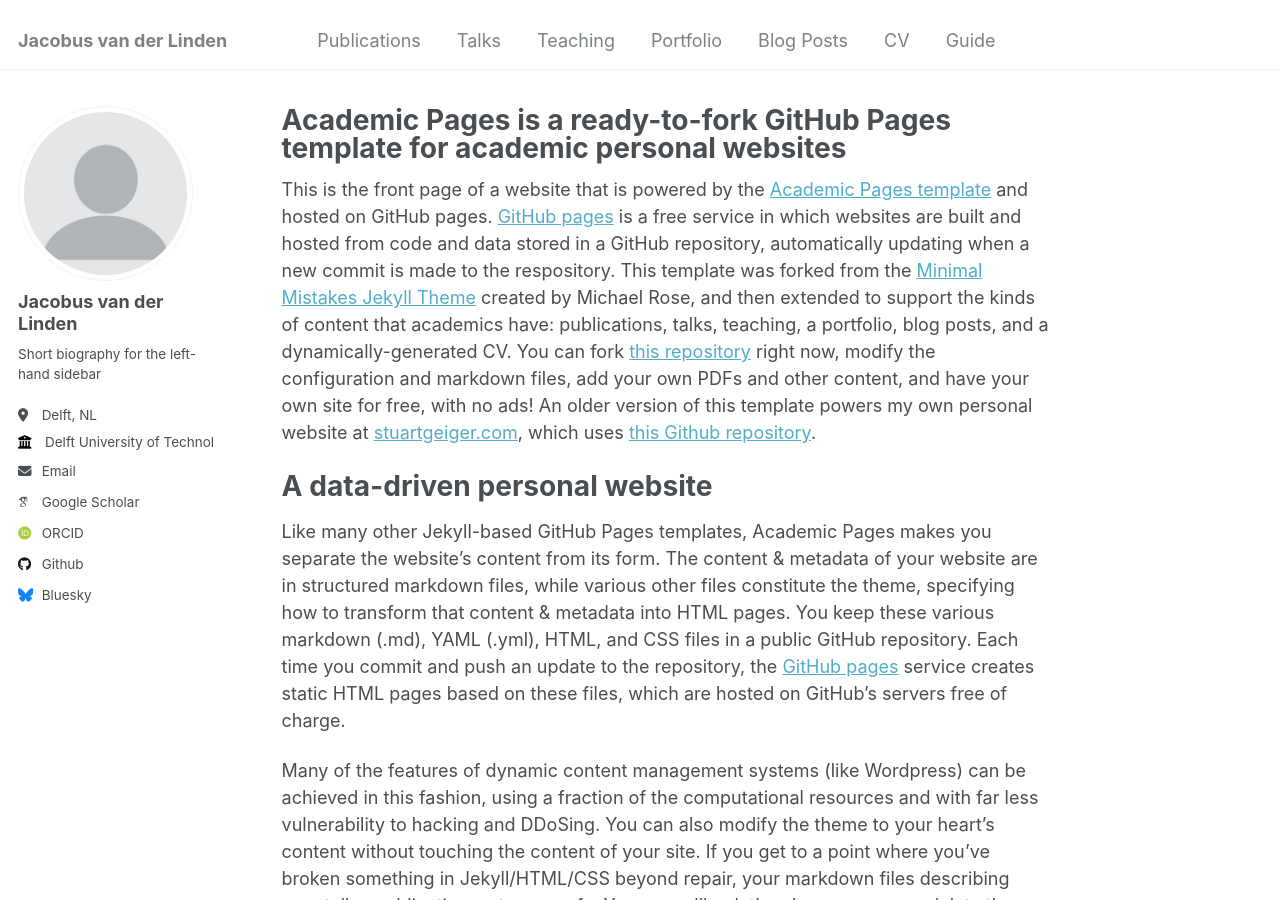
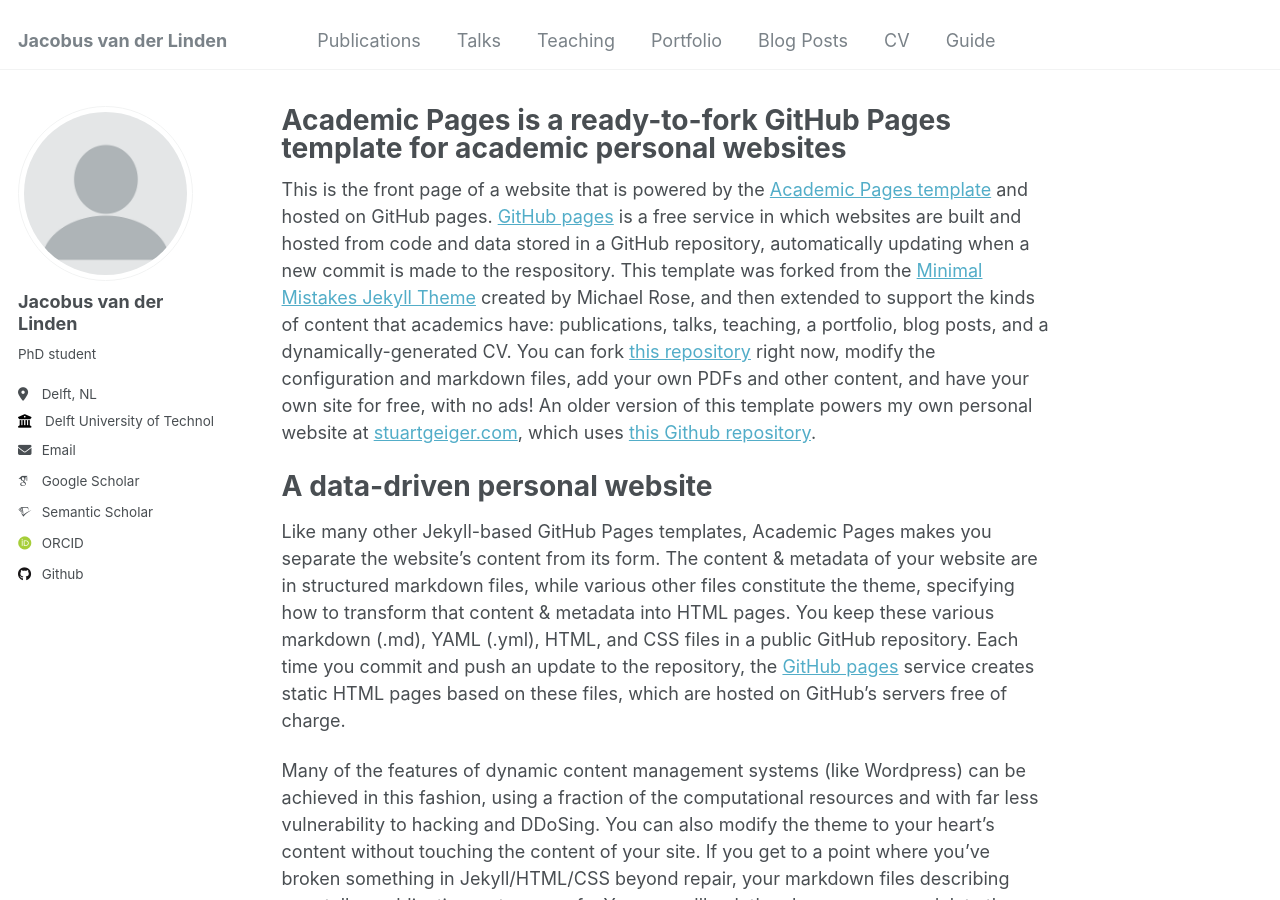
Before and after one commit to kjgm/kjgm.github.io, a Jekyll site: the page built from _pages/about.md, in a window 1280 px wide and 900 px high. Built offline with Jekyll 4.4.1, drawn with Linux system fonts in a browser that asks for light colours; some web fonts are replaced; part of the change alters nothing that is shown.

Commit message:
Update _config.yml

```diff
--- a/_config.yml
+++ b/_config.yml
@@ -23,8 +23,8 @@ author:
   # Biographic information
   avatar           : "profile.png"
   name             : "Jacobus van der Linden"
-  pronouns         : # example: "she/her"
-  bio              : "Short biography for the left-hand sidebar"
+  #pronouns         : # example: "she/her"
+  bio              : "PhD student"
   location         : "Delft, NL"
   employer         : "Delft University of Technology"
   uri              : # URL
@@ -35,43 +35,43 @@ author:
   googlescholar    : "https://scholar.google.com/citations?user=rc-Xm_AAAAAJ&hl=nl"
   #impactstory      : # URL
   orcid            : "https://scholar.google.com/citations?user=rc-Xm_AAAAAJ&hl=nl"
-  semantic         : # URL
+  semantic         : "https://www.semanticscholar.org/author/J.-G.-M.-van-der-Linden/92020975"# URL
   #pubmed           : "https://www.ncbi.nlm.nih.gov/pubmed/?term=john+snow"
-  researchgate     : # URL
+  #researchgate     : # URL
 
   # Repositories and software development
-  bitbucket        : # Username - Update with your username on the site
-  codepen          : # Username
-  dribbble         : # Username
+  #bitbucket        : # Username - Update with your username on the site
+  #codepen          : # Username
+  #dribbble         : # Username
   github           : "kjgm"
-  kaggle           : # Username
-  stackoverflow    : # User number or user number and name (i.e., use "1" or "1/jeff-atwood")
+  #kaggle           : # Username
+  #stackoverflow    : # User number or user number and name (i.e., use "1" or "1/jeff-atwood")
 
   # Social media
-  bluesky          : "bsky.app" # Replace this with you Bluesky username
-  facebook         : # Username
-  flickr           : # Username
-  foursquare       : # Username
-  goodreads        : # Username
-  google_plus      : # Username
-  keybase          : # Username
-  instagram        : # Username
-  lastfm           : # Username
+  #bluesky          : "bsky.app" # Replace this with you Bluesky username
+  #facebook         : # Username
+  #flickr           : # Username
+  #foursquare       : # Username
+  #goodreads        : # Username
+  #google_plus      : # Username
+  #keybase          : # Username
+  #instagram        : # Username
+  #lastfm           : # Username
   linkedin         : # Username
-  mastodon         : # URL
-  medium           : # URL
-  pinterest        : # Username
-  soundcloud       : # Username
-  steam            : # Username
-  telegram         : # URL
-  tumblr           : # Username
-  twitter          : # Username for X / Twitter
-  vine             : # Username
-  weibo            : # Username
-  wikipedia        : # Username
-  xing             : # Username
-  youtube          : # Username
-  zhihu            : # URL
+  #mastodon         : # URL
+  #medium           : # URL
+  #pinterest        : # Username
+  #soundcloud       : # Username
+  #steam            : # Username
+  #telegram         : # URL
+  #tumblr           : # Username
+  #twitter          : # Username for X / Twitter
+  #vine             : # Username
+  #weibo            : # Username
+  #wikipedia        : # Username
+  #xing             : # Username
+  #youtube          : # Username
+  #zhihu            : # URL
 
 # Publication Category - The following the list of publication categories and their headings
 publication_category:
@@ -128,26 +128,26 @@ yandex_site_verification :
 
 
 # Social Sharing
-twitter:
-  username               : &twitter
-facebook:
-  username               :
-  app_id                 :
-  publisher              :
-og_image                 :  # Open Graph/Twitter default site image
+#twitter:
+#  username               : &twitter
+#facebook:
+#  username               :
+#  app_id                 :
+#  publisher              :
+#og_image                 :  # Open Graph/Twitter default site image
 # For specifying social profiles
 # - https://developers.google.com/structured-data/customize/social-profiles
-social:
-  type                   : # Person or Organization (defaults to Person)
-  name                   : # If the user or organization name differs from the site's name
-  links: # An array of links to social media profiles
+#social:
+#  type                   : # Person or Organization (defaults to Person)
+#  name                   : # If the user or organization name differs from the site's name
+#  links: # An array of links to social media profiles
 
 
 # Analytics
-analytics:
-  provider               :  "false" # false (default), "google", "google-universal", "google-analytics-4", "custom"
-  google:
-    tracking_id          :
+#analytics:
+#  provider               :  "false" # false (default), "google", "google-universal", "google-analytics-4", "custom"
+#  google:
+#    tracking_id          :
 
 
 # Reading Files
```
